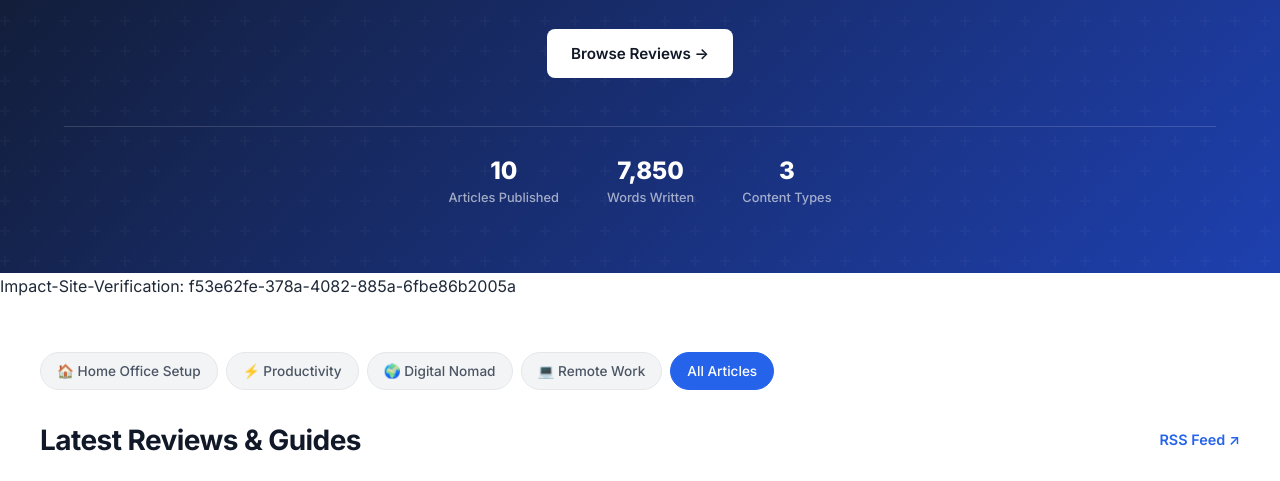
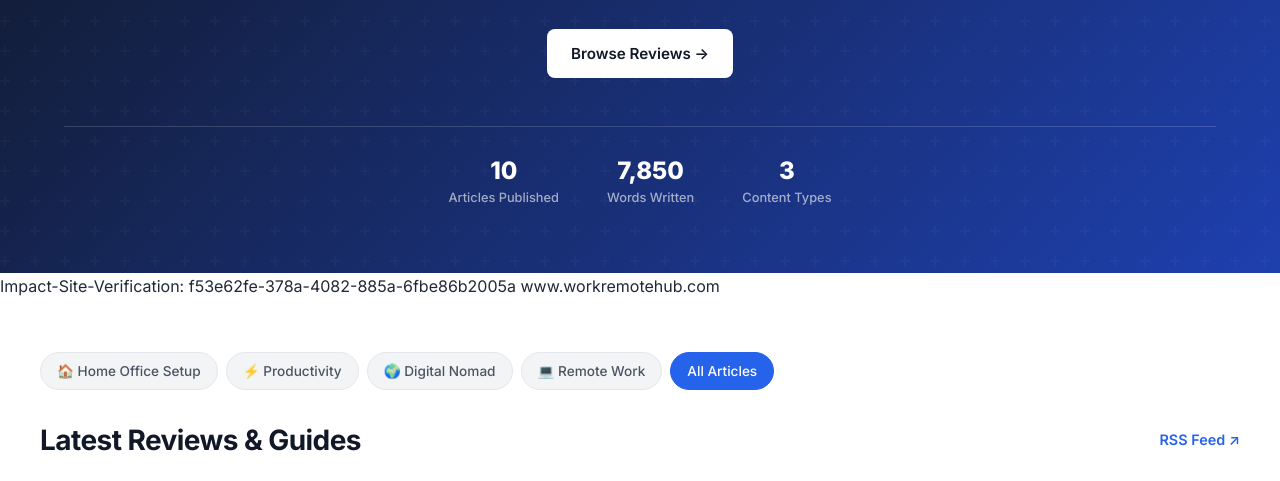
Before and after one commit to LessExpert/workremotehub, an Astro site in the folder site/: page / in a window 1280 px wide. Shown: the part 319-800 px from the top of the page. Built offline with nearby package versions, Linux system fonts and the light colour scheme; Astro itself is replaced by a stand-in of ours.

Commit message:
Update Impact site verification text to include www subdomain

```diff
--- a/site/src/pages/index.astro
+++ b/site/src/pages/index.astro
@@ -65,7 +65,7 @@ const totalWords = sorted.reduce((sum, a) => sum + (a.frontmatter.wordCount || 0
       </div>
     </div>
   </section>
-    <p>Impact-Site-Verification: f53e62fe-378a-4082-885a-6fbe86b2005a</p>
+    <p>Impact-Site-Verification: f53e62fe-378a-4082-885a-6fbe86b2005a www.workremotehub.com</p>
 
   <!-- Content -->
   <div class="container" style="padding: 2rem 0;">
```
